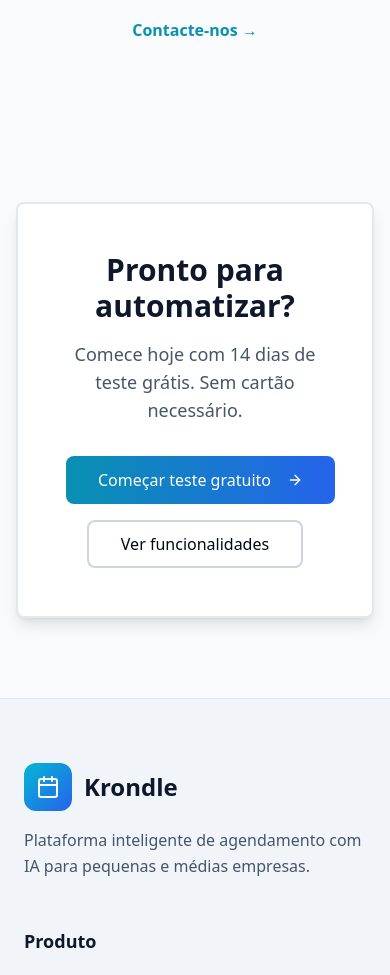
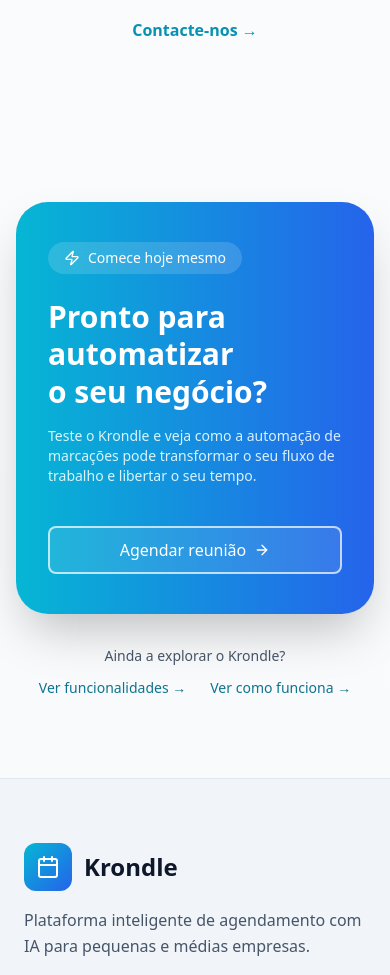
Before and after one commit to Krondle-AI/krondle-website, a React (Vite) app in the folder apps/marketing/: page /pricing in a window 390 px wide. Shown: the part 6300-7275 px from the top of the page. Built offline with nearby package versions, Linux system fonts and the light colour scheme.

Commit message:
feat(CTA): unify HowItWorks CTA layout with Features & Pricing sections

```diff
--- a/apps/marketing/src/components/Header.tsx
+++ b/apps/marketing/src/components/Header.tsx
@@ -57,7 +57,7 @@ export function Header() {
             className="bg-gradient-to-r from-cyan-600 to-blue-600"
           >
             <Link to="/agendar-demo">
-              Agendar Demo
+              Agendar Reunião
             </Link>
           </Button>
         </div>
--- a/apps/marketing/src/components/features/FeaturesCTA.tsx
+++ b/apps/marketing/src/components/features/FeaturesCTA.tsx
@@ -1,109 +1,92 @@
-"use client"
+// apps/marketing/src/components/features/FeaturesCTA.tsx
 
-import { motion } from "framer-motion"
-import { ArrowRight, Sparkles } from "lucide-react"
-import { Button } from "@krondle/common/components/ui/button"
-import { Card } from "@krondle/common/components/ui/card"
-import { Link } from "react-router-dom"
+import { Button } from '@krondle/common'
+import { ArrowRight, Zap, BarChart3, Bot } from 'lucide-react'
 
-export const FeaturesCTA = () => {
+export function FeaturesCTA() {
   return (
     <section className="py-20 px-4">
-      <div className="max-w-5xl mx-auto">
-        <motion.div
-          initial={{ opacity: 0, y: 20 }}
-          whileInView={{ opacity: 1, y: 0 }}
-          viewport={{ once: true }}
-        >
-          <Card className="relative overflow-hidden border-0 shadow-2xl">
-            {/* Gradient Background - mais forte */}
-            <div className="absolute inset-0 bg-gradient-to-br from-cyan-500 via-blue-600 to-indigo-700" />
+      <div className="max-w-6xl mx-auto">
+        {/* Card principal em gradiente */}
+        <div className="relative overflow-hidden rounded-[32px] bg-gradient-to-r from-cyan-500 to-blue-600 text-white shadow-2xl">
+          <div className="grid gap-10 lg:grid-cols-[minmax(0,1.4fr)_minmax(0,1fr)] items-center px-8 py-10 sm:px-12 sm:py-12 lg:px-16 lg:py-14">
+            {/* Lado esquerdo */}
+            <div>
+              <div className="inline-flex items-center gap-2 rounded-full bg-white/15 px-4 py-1.5 text-sm font-medium backdrop-blur">
+                <Zap className="h-4 w-4" />
+                <span>Comece a automatizar hoje</span>
+              </div>
 
-            {/* Animated gradient overlay */}
-            <div className="absolute inset-0 bg-gradient-to-tr from-transparent via-white/5 to-white/10" />
+              <h2 className="mt-6 text-3xl sm:text-4xl lg:text-[2.6rem] font-bold leading-tight">
+                Transforme o seu negócio
+                <br />
+                com um assistente que nunca dorme.
+              </h2>
 
-            {/* Floating shapes */}
-            <div className="absolute top-10 right-10 w-32 h-32 bg-white/10 rounded-full blur-2xl animate-pulse" />
-            <div className="absolute bottom-10 left-10 w-40 h-40 bg-cyan-300/20 rounded-full blur-3xl animate-pulse delay-700" />
+              <p className="mt-4 max-w-xl text-sm sm:text-base text-cyan-50/90">
+                Centralize marcações, respostas e acompanhamento numa só
+                plataforma. Todas as funcionalidades foram pensadas para PMEs
+                de serviços que não têm tempo a perder.
+              </p>
 
-            {/* Content */}
-            <div className="relative z-10 px-8 py-20 md:py-24 text-center">
-              {/* Badge */}
-              <motion.div
-                initial={{ opacity: 0, scale: 0.9 }}
-                whileInView={{ opacity: 1, scale: 1 }}
-                viewport={{ once: true }}
-                transition={{ delay: 0.2 }}
-                className="inline-flex items-center gap-2 px-4 py-2 rounded-full bg-white/20 backdrop-blur-sm border border-white/30 mb-8"
-              >
-                <Sparkles className="w-4 h-4 text-white" />
-                <span className="text-sm font-medium text-white">
-                  Comece hoje mesmo
+              {/* “Bullets” pequenos */}
+              <div className="mt-6 flex flex-wrap gap-x-6 gap-y-2 text-sm text-cyan-50">
+                <span className="inline-flex items-center gap-2">
+                  <Zap className="h-4 w-4" />
+                  Configuração em 5 minutos
                 </span>
-              </motion.div>
+                <span className="inline-flex items-center gap-2">
+                  <Bot className="h-4 w-4" />
+                  Automatização ponta-a-ponta
+                </span>
+                <span className="inline-flex items-center gap-2">
+                  <BarChart3 className="h-4 w-4" />
+                  Insights em tempo real
+                </span>
+              </div>
+            </div>
 
-              <motion.h2
-                initial={{ opacity: 0, y: 10 }}
-                whileInView={{ opacity: 1, y: 0 }}
-                viewport={{ once: true }}
-                transition={{ delay: 0.3 }}
-                className="text-4xl md:text-5xl lg:text-6xl font-bold text-white mb-6"
-              >
-                Transforme o seu negócio
-              </motion.h2>
+            {/* Lado direito – CTAs */}
+            <div className="flex flex-col items-stretch lg:items-end gap-4">
 
-              <motion.p
-                initial={{ opacity: 0, y: 10 }}
-                whileInView={{ opacity: 1, y: 0 }}
-                viewport={{ once: true }}
-                transition={{ delay: 0.4 }}
-                className="text-xl md:text-2xl text-cyan-50 mb-10 max-w-2xl mx-auto"
-              >
-                Automatize agendamentos em minutos e foque-se no que realmente importa
-              </motion.p>
+              <div className="flex flex-col gap-3 w-full max-w-xs">
+                {/* Botão principal – Agendar reunião */}
+                <Button
+                  asChild
+                  variant="outline"
+                  size="lg"
+                  className="border-white/70 text-white bg-white/10 hover:bg-white/15"
+                >
+                  <a href="/agendar-demo">
+                    <span>Agendar reunião</span>
+                    <ArrowRight className="h-4 w-4" />
+                  </a>
+                </Button>
+              </div>
+            </div>
+          </div>
+        </div>
 
-              {/* CTA Button */}
-              <motion.div
-                initial={{ opacity: 0, y: 10 }}
-                whileInView={{ opacity: 1, y: 0 }}
-                viewport={{ once: true }}
-                transition={{ delay: 0.5 }}
-              >
-                <Link to="/agendar-demo">
-                  <Button
-                    size="lg"
-                    className="bg-white hover:bg-slate-50 text-slate-900 px-10 h-16 text-lg font-semibold rounded-full shadow-xl hover:shadow-2xl hover:scale-105 transition-all duration-300"
-                  >
-                    Agendar Demo Gratuita
-                    <ArrowRight className="w-5 h-5 ml-2" />
-                  </Button>
-                </Link>
-              </motion.div>
-
-              {/* Features list */}
-              <motion.div
-                initial={{ opacity: 0 }}
-                whileInView={{ opacity: 1 }}
-                viewport={{ once: true }}
-                transition={{ delay: 0.6 }}
-                className="mt-10 flex flex-wrap items-center justify-center gap-6 text-cyan-50 text-sm"
-              >
-                <div className="flex items-center gap-2">
-                  <div className="w-1.5 h-1.5 rounded-full bg-cyan-300" />
-                  <span>Configuração em 5 minutos</span>
-                </div>
-                <div className="flex items-center gap-2">
-                  <div className="w-1.5 h-1.5 rounded-full bg-cyan-300" />
-                  <span>Sem cartão necessário</span>
-                </div>
-                <div className="flex items-center gap-2">
-                  <div className="w-1.5 h-1.5 rounded-full bg-cyan-300" />
-                  <span>Suporte em português</span>
-                </div>
-              </motion.div>
-            </div>
-          </Card>
-        </motion.div>
+        {/* Navegação extra, estilo “Ainda tem dúvidas…” */}
+        <div className="mt-8 text-center text-sm sm:text-base">
+          <p className="mb-3 text-slate-600 dark:text-slate-300">
+            Ainda a explorar o Krondle?
+          </p>
+          <div className="flex flex-wrap justify-center gap-x-6 gap-y-2 text-sm font-medium">
+            <a
+              href="/pricing"
+              className="text-cyan-700 hover:text-cyan-800 dark:text-cyan-200 dark:hover:text-cyan-100"
+            >
+              Ver preços →
+            </a>
+            <a
+              href="/howitworks"
+              className="text-cyan-700 hover:text-cyan-800 dark:text-cyan-200 dark:hover:text-cyan-100"
+            >
+              Ver como funciona →
+            </a>
+          </div>
+        </div>
       </div>
     </section>
   )
--- a/apps/marketing/src/components/features/FeaturesHero.tsx
+++ b/apps/marketing/src/components/features/FeaturesHero.tsx
@@ -25,29 +25,28 @@ export const FeaturesHero = () => {
           <div className="inline-flex items-center gap-2 px-4 py-2 rounded-full bg-cyan-50 border border-cyan-200 mb-6">
             <Sparkles className="w-4 h-4 text-cyan-600" />
             <span className="text-sm font-medium text-cyan-700">
-              Tecnologia de ponta para o seu negócio
+              Conectando o seu negócio ao amanhã
             </span>
           </div>
 
           {/* Title */}
           <h1 className="text-5xl md:text-6xl font-bold text-slate-900 mb-6">
-            Automatização que{" "}
+              Menos trabalho manual{" "}
             <span className="bg-gradient-to-r from-cyan-500 to-blue-600 bg-clip-text text-transparent">
-              funciona sozinha
+              Mais resultados
             </span>
           </h1>
 
           {/* Description */}
           <p className="text-xl text-slate-600 mb-8 leading-relaxed">
-            O Krondle combina Inteligência Artificial com automação total para transformar
-            a forma como o seu negócio lida com agendamentos.
+            O Krondle utiliza Inteligência Artificial e automação total para simplificar e otimizar cada agendamento.
           </p>
 
           {/* CTAs */}
           <div className="flex flex-col sm:flex-row gap-4 justify-center">
             <Link to="/agendar-demo">
               <Button size="lg" className="bg-gradient-to-r from-cyan-500 to-blue-600 hover:from-cyan-600 hover:to-blue-700 text-white px-8 h-12 text-base">
-                Agendar Demo
+                Agendar Reunião
                 <ChevronRight className="w-5 h-5 ml-2" />
               </Button>
             </Link>
--- a/apps/marketing/src/components/how-it-works/HowItWorksCTA.tsx
+++ b/apps/marketing/src/components/how-it-works/HowItWorksCTA.tsx
@@ -1,89 +1,78 @@
-"use client"
+// apps/marketing/src/components/how-it-works/HowItWorksCTA.tsx
 
-import { motion } from "framer-motion"
-import { ArrowRight, CheckCircle2 } from "lucide-react"
-import { Button } from "@krondle/common/components/ui/button"
-import { Card } from "@krondle/common/components/ui/card"
-import { Link } from "react-router-dom"
+import { Button } from "@krondle/common";
+import { ArrowRight, Rocket } from "lucide-react";
 
-export const HowItWorksCTA = () => {
+export function HowItWorksCTA() {
     return (
-    <section className="py-20 px-4 bg-slate-50">
-      <div className="max-w-4xl mx-auto">
-        <motion.div
-          initial={{ opacity: 0, y: 20 }}
-          whileInView={{ opacity: 1, y: 0 }}
-          viewport={{ once: true }}
-        >
-          <Card className="relative overflow-hidden border-2 shadow-xl">
-            {/* Gradient background */}
-            <div className="absolute inset-0 bg-gradient-to-br from-cyan-500 via-blue-600 to-indigo-600" />
+        <section className="py-20 px-4">
+            <div className="max-w-6xl mx-auto">
+                {/* Card principal com gradiente */}
+                <div className="relative overflow-hidden rounded-[32px] bg-gradient-to-r from-cyan-500 via-blue-500 to-blue-600 text-white shadow-2xl">
+                    <div className="grid gap-10 lg:grid-cols-[minmax(0,1.4fr)_minmax(0,1fr)] items-center px-8 py-10 sm:px-12 sm:py-12 lg:px-16 lg:py-14">
 
-            {/* Subtle pattern overlay */}
-            <div className="absolute inset-0 opacity-10">
-              <div className="absolute top-10 right-10 w-32 h-32 bg-white rounded-full blur-2xl" />
-              <div className="absolute bottom-10 left-10 w-40 h-40 bg-white rounded-full blur-3xl" />
+                        {/* Lado esquerdo */}
+                        <div>
+                            <div className="inline-flex items-center gap-2 rounded-full bg-white/15 px-4 py-1.5 text-sm font-medium backdrop-blur">
+                                <Rocket className="h-4 w-4" />
+                                <span>Setup em menos de 5 minutos</span>
                             </div>
 
-            {/* Content */}
-            <div className="relative z-10 p-12 md:p-16 text-center">
-              <h2 className="text-3xl md:text-4xl font-bold text-white mb-4">
-                Pronto para automatizar?
+                            <h2 className="mt-6 text-3xl sm:text-4xl lg:text-[2.6rem] font-bold leading-tight">
+                                Pronto para ver o Krondle
+                                <br /> a trabalhar por si?
                             </h2>
-              <p className="text-xl text-cyan-50 mb-8 max-w-2xl mx-auto">
-                Configure em 5 minutos e deixe a IA trabalhar por si.
+
+                            <p className="mt-4 max-w-xl text-sm sm:text-base text-cyan-50/90">
+                                Siga os passos da página ou experimente diretamente com o nosso assistente virtual.
+                                Em poucos cliques terá um fluxo completo de marcações automatizado.
                             </p>
+                        </div>
 
-              {/* CTA Button */}
-              <Link to="/agendar-demo">
+                        {/* Lado direito – CTAs */}
+                        <div className="flex flex-col items-stretch lg:items-end gap-4">
+
+                            <div className="flex flex-col gap-3 w-full max-w-xs">
+                                {/* Botão principal – Agendar reunião */}
                                 <Button
+                                    asChild
+                                    variant="outline"
                                     size="lg"
-                  className="bg-white hover:bg-slate-50 text-slate-900 px-10 h-14 text-lg font-semibold rounded-full shadow-xl hover:shadow-2xl hover:scale-105 transition-all"
+                                    className="border-white/70 text-white bg-white/10 hover:bg-white/15"
                                 >
-                  Começar teste gratuito
-                  <ArrowRight className="w-5 h-5 ml-2" />
+                                    <a href="/agendar-demo">
+                                        <span>Agendar reunião</span>
+                                        <ArrowRight className="h-4 w-4" />
+                                    </a>
                                 </Button>
-              </Link>
-
-              {/* Features list */}
-              <div className="mt-10 flex flex-wrap items-center justify-center gap-6 text-cyan-50">
-                <div className="flex items-center gap-2">
-                  <CheckCircle2 className="w-5 h-5" />
-                  <span>14 dias grátis</span>
-                </div>
-                <div className="flex items-center gap-2">
-                  <CheckCircle2 className="w-5 h-5" />
-                  <span>Sem cartão necessário</span>
-                </div>
-                <div className="flex items-center gap-2">
-                  <CheckCircle2 className="w-5 h-5" />
-                  <span>Cancele quando quiser</span>
                             </div>
                         </div>
                     </div>
-          </Card>
-        </motion.div>
+                </div>
 
-        {/* Bottom links */}
-        <motion.div
-          initial={{ opacity: 0 }}
-          whileInView={{ opacity: 1 }}
-          viewport={{ once: true }}
-          className="mt-8 text-center space-y-3"
+                {/* Navegação cruzada igual aos outros CTAs */}
+                <div className="mt-8 text-center text-sm sm:text-base">
+                    <p className="mb-3 text-slate-600 dark:text-slate-300">
+                        Ainda a explorar o Krondle?
+                    </p>
+
+                    <div className="flex flex-wrap justify-center gap-x-6 gap-y-2 text-sm font-medium">
+                        <a
+                            href="/features"
+                            className="text-cyan-700 hover:text-cyan-800 dark:text-cyan-200 dark:hover:text-cyan-100"
                         >
-          <p className="text-slate-600">
-            Ainda tem dúvidas sobre como funciona?
-          </p>
-          <div className="flex flex-wrap items-center justify-center gap-6">
-            <Link to="/features" className="text-cyan-600 hover:text-cyan-700 font-semibold">
-              Ver todas as funcionalidades →
-            </Link>
-            <Link to="/pricing" className="text-cyan-600 hover:text-cyan-700 font-semibold">
+                            Ver funcionalidades →
+                        </a>
+
+                        <a
+                            href="/pricing"
+                            className="text-cyan-700 hover:text-cyan-800 dark:text-cyan-200 dark:hover:text-cyan-100"
+                        >
                             Ver preços →
-            </Link>
+                        </a>
                     </div>
-        </motion.div>
+                </div>
             </div>
         </section>
-  )
+    );
 }
--- a/apps/marketing/src/components/pricing/PricingCTA.tsx
+++ b/apps/marketing/src/components/pricing/PricingCTA.tsx
@@ -1,53 +1,78 @@
-"use client"
+// apps/marketing/src/components/pricing/PricingCTA.tsx
 
-import { motion } from "framer-motion"
-import { ArrowRight } from "lucide-react"
-import { Button } from "@krondle/common/components/ui/button"
-import { Card } from "@krondle/common/components/ui/card"
-import { Link } from "react-router-dom"
+import { Button } from "@krondle/common";
+import { ArrowRight, Zap } from "lucide-react";
 
-export const PricingCTA = () => {
+export function PricingCTA() {
     return (
-    <section className="py-20 px-4 bg-slate-50">
-      <div className="max-w-4xl mx-auto">
-        <motion.div
-          initial={{ opacity: 0, y: 20 }}
-          whileInView={{ opacity: 1, y: 0 }}
-          viewport={{ once: true }}
+        <section className="py-20 px-4">
+            <div className="max-w-6xl mx-auto">
+                {/* Card principal com gradiente */}
+                <div className="relative overflow-hidden rounded-[32px] bg-gradient-to-r from-cyan-500 to-blue-600 text-white shadow-2xl">
+                    <div className="grid gap-10 lg:grid-cols-[minmax(0,1.4fr)_minmax(0,1fr)] items-center px-8 py-10 sm:px-12 sm:py-12 lg:px-16 lg:py-14">
+
+                        {/* Lado esquerdo */}
+                        <div>
+                            <div className="inline-flex items-center gap-2 rounded-full bg-white/15 px-4 py-1.5 text-sm font-medium backdrop-blur">
+                                <Zap className="h-4 w-4" />
+                                <span>Comece hoje mesmo</span>
+                            </div>
+
+                            <h2 className="mt-6 text-3xl sm:text-4xl lg:text-[2.6rem] font-bold leading-tight">
+                                Pronto para automatizar
+                                <br /> o seu negócio?
+                            </h2>
+
+                            <p className="mt-4 max-w-xl text-sm sm:text-base text-cyan-50/90">
+                                Teste o Krondle e veja como a automação de marcações pode
+                                transformar o seu fluxo de trabalho e libertar o seu tempo.
+                            </p>
+                        </div>
+
+                        {/* Lado direito – CTAs */}
+                        <div className="flex flex-col items-stretch lg:items-end gap-4">
+
+                            <div className="flex flex-col gap-3 w-full max-w-xs">
+                                {/* Botão principal – Agendar reunião */}
+                                <Button
+                                    asChild
+                                    variant="outline"
+                                    size="lg"
+                                    className="border-white/70 text-white bg-white/10 hover:bg-white/15"
                                 >
-          <Card className="relative overflow-hidden border-2 bg-white shadow-lg">
-            <div className="p-12 md:p-16 text-center">
-              <h2 className="text-3xl md:text-4xl font-bold text-slate-900 mb-4">
-                Pronto para automatizar?
-              </h2>
-              <p className="text-lg text-slate-600 mb-8 max-w-xl mx-auto">
-                Comece hoje com 14 dias de teste grátis. Sem cartão necessário.
+                                    <a href="/agendar-demo">
+                                        <span>Agendar reunião</span>
+                                        <ArrowRight className="h-4 w-4" />
+                                    </a>
+                                </Button>
+                            </div>
+                        </div>
+                    </div>
+                </div>
+
+                {/* Navegação extra tal como no FeaturesCTA */}
+                <div className="mt-8 text-center text-sm sm:text-base">
+                    <p className="mb-3 text-slate-600 dark:text-slate-300">
+                        Ainda a explorar o Krondle?
                     </p>
 
-              <div className="flex flex-col sm:flex-row gap-4 justify-center">
-                <Link to="/agendar-demo">
-                  <Button
-                    size="lg"
-                    className="bg-gradient-to-r from-cyan-600 to-blue-600 hover:from-cyan-700 hover:to-blue-700 text-white px-8 h-12 text-base"
+                    <div className="flex flex-wrap justify-center gap-x-6 gap-y-2 text-sm font-medium">
+                        <a
+                            href="/features"
+                            className="text-cyan-700 hover:text-cyan-800 dark:text-cyan-200 dark:hover:text-cyan-100"
                         >
-                    Começar teste gratuito
-                    <ArrowRight className="w-5 h-5 ml-2" />
-                  </Button>
-                </Link>
-                <Link to="/features">
-                  <Button
-                    size="lg"
-                    variant="outline"
-                    className="border-slate-300 h-12 px-8 text-base"
+                            Ver funcionalidades →
+                        </a>
+
+                        <a
+                            href="/howitworks"
+                            className="text-cyan-700 hover:text-cyan-800 dark:text-cyan-200 dark:hover:text-cyan-100"
                         >
-                    Ver funcionalidades
-                  </Button>
-                </Link>
+                            Ver como funciona →
+                        </a>
                     </div>
                 </div>
-          </Card>
-        </motion.div>
             </div>
         </section>
-  )
+    );
 }
```
Also changed, not shown: apps/marketing/src/components/features/AnalyticsDetail.tsx (+6 -7 lines), apps/marketing/src/components/features/AutomationDetail.tsx (+7 -7 lines), apps/marketing/src/components/features/FeaturesBento.tsx (+11 -12 lines), 2 other files (tests, documents, lock files or other folders). Lines whose indentation alone changed are shown as unchanged.
